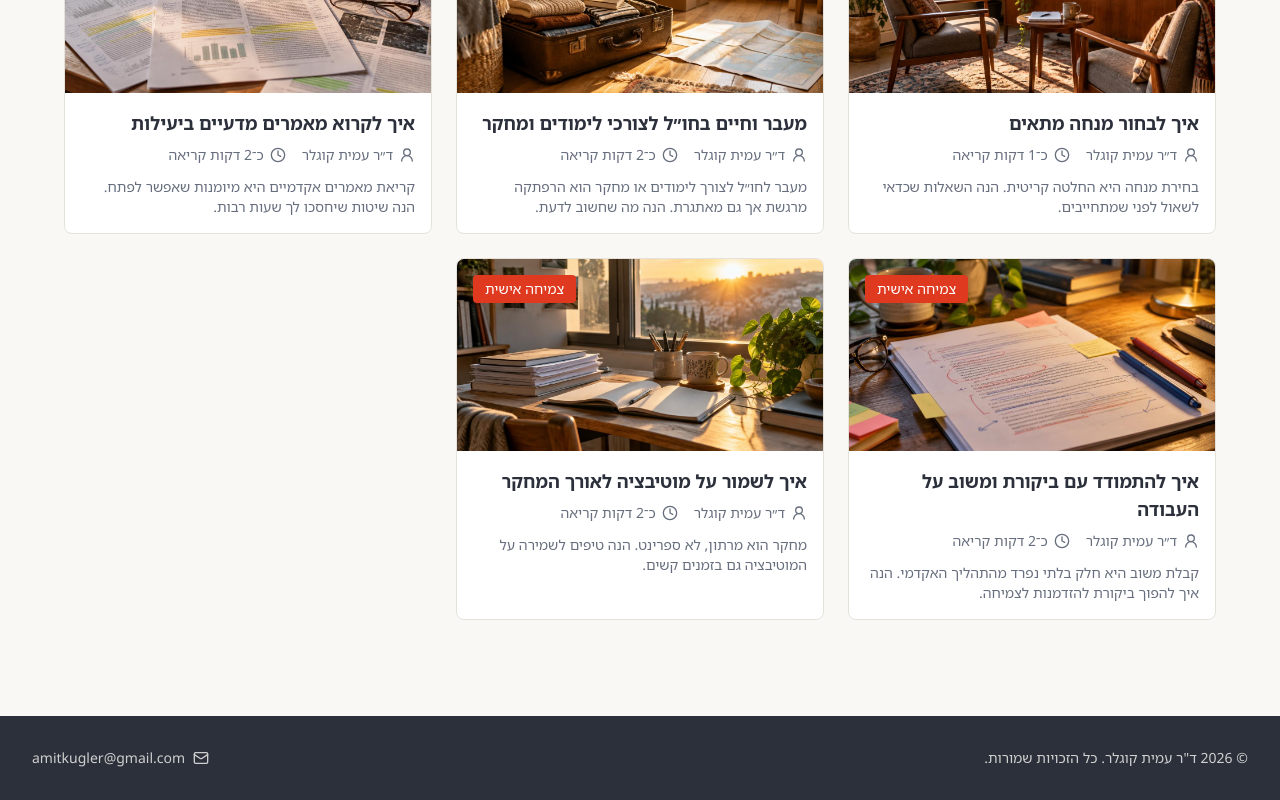
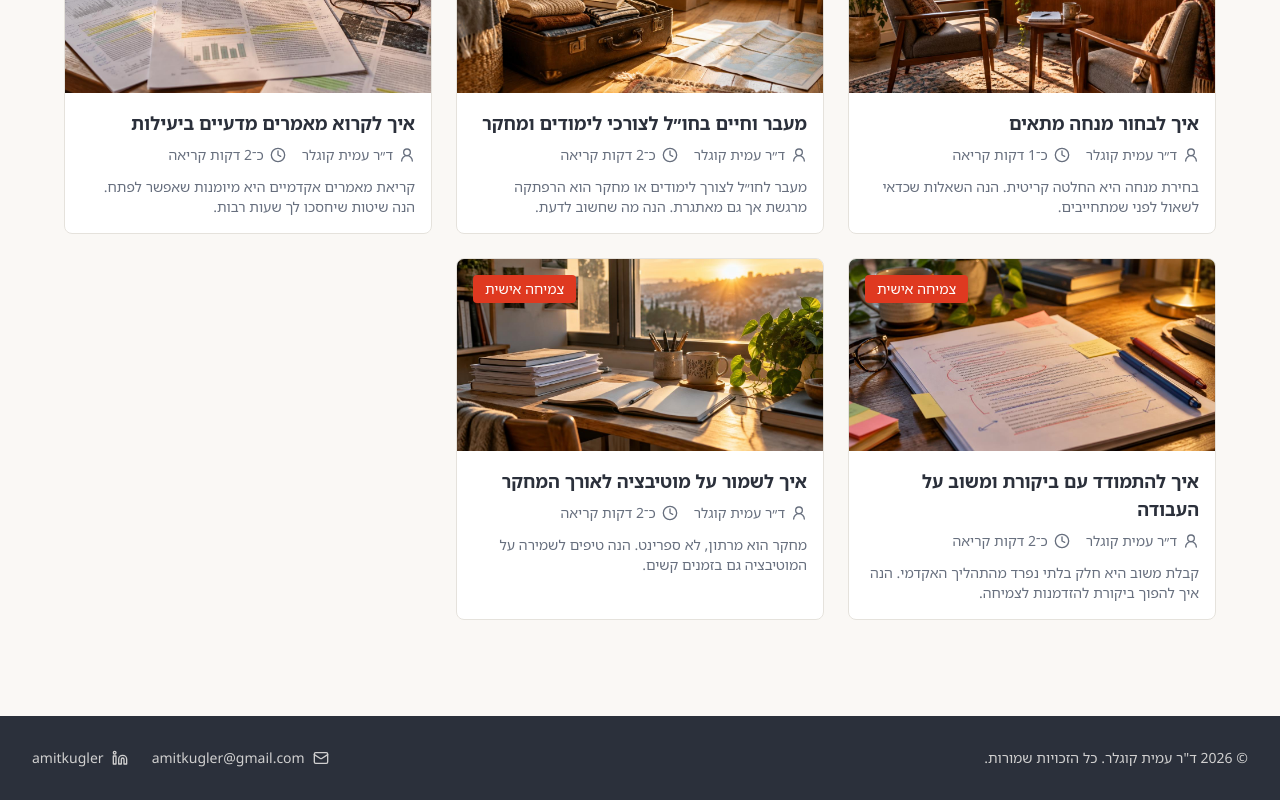
Before and after one commit to amitkugler/academic-light, a React (Vite) app: page /magazine in a window 1280 px wide. Shown: the part 1050-1850 px from the top of the page. Built offline with nearby package versions, Linux system fonts and the light colour scheme; no server answers; the HTML template or start-up script is replaced by a standard one.

Commit message:
Add LinkedIn profile link to website footer

```diff
--- a/src/components/Footer.tsx
+++ b/src/components/Footer.tsx
@@ -1,5 +1,5 @@
 import { useLanguage } from "@/contexts/LanguageContext";
-import { Mail } from "lucide-react";
+import { Mail, Linkedin } from "lucide-react";
 
 const Footer = () => {
   const { t } = useLanguage();
@@ -10,6 +10,7 @@ const Footer = () => {
           <p className="text-sm opacity-80">
             © {new Date().getFullYear()} {t('ד"ר עמית קוגלר. כל הזכויות שמורות.')}
           </p>
+          <div className="flex flex-wrap items-center justify-center gap-x-6 gap-y-3">
           <a
             href="mailto:amitkugler@gmail.com"
             className="flex items-center gap-2 text-sm opacity-80 hover:opacity-100 transition-opacity"
@@ -17,6 +18,16 @@ const Footer = () => {
             <Mail className="w-4 h-4" />
             amitkugler@gmail.com
           </a>
+          <a
+            href="https://www.linkedin.com/in/amitkugler/"
+            target="_blank"
+            rel="noopener noreferrer"
+            className="flex items-center gap-2 text-sm opacity-80 hover:opacity-100 transition-opacity"
+          >
+            <Linkedin className="w-4 h-4" aria-hidden="true" />
+            <bdi>amitkugler</bdi>
+          </a>
+          </div>
         </div>
       </div>
     </footer>
```
